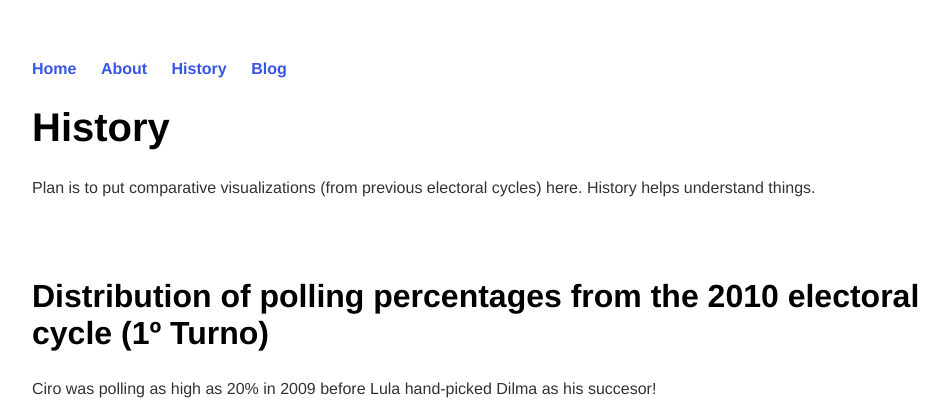
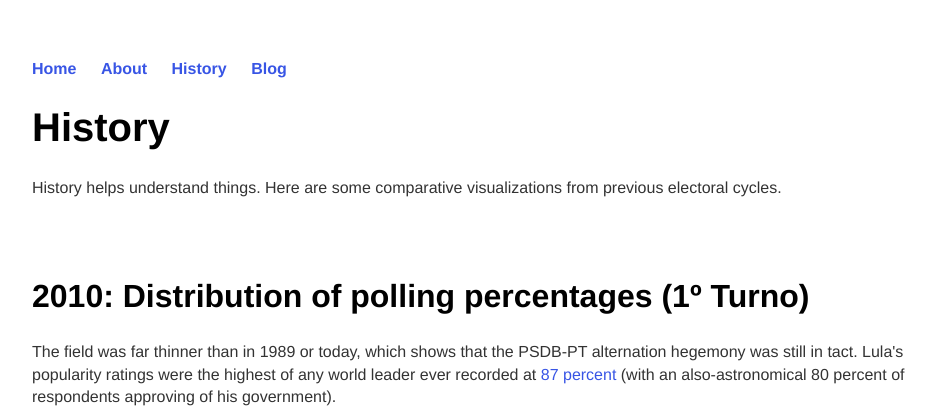
Before and after one commit to lizmckenna/elizabethmckenna.org, a Jekyll site: the page built from history/index.html, in a window 1280 px wide, cut to the strip 0-413 px from the top of the page. Shown: the whole strip, without its empty margins (160-1109 px from the left). Built offline with Jekyll 4.4.1, drawn with Linux system fonts in a browser that asks for light colours.

Commit message:
analysis of 2010 box plot and link to pesquisa

```diff
--- a/history/index.html
+++ b/history/index.html
@@ -4,10 +4,10 @@ title: brasilpolitik
 ---
 <div class="blurb">
 	<h1> History </h1>
-	<p>Plan is to put comparative visualizations (from previous electoral cycles) here. History helps understand things.</p>
+	<p>History helps understand things. Here are some comparative visualizations from previous electoral cycles.</p>
 	<br>
 	<br>
-	<h2> Distribution of polling percentages from the 2010 electoral cycle (1º Turno) </h2>
-	<p> Ciro was polling as high as 20% in 2009 before Lula hand-picked Dilma as his succesor!</p>
+	<h2> 2010: Distribution of polling percentages (1º Turno) </h2>
+	<p> The field was far thinner than in 1989 or today, which shows that the PSDB-PT alternation hegemony was still in tact. Lula's popularity ratings were the highest of any world leader ever recorded at <a href="http://g1.globo.com/politica/noticia/2010/12/popularidade-de-lula-bate-recorde-e-chega-87-diz-ibope.html">87 percent</a> (with an also-astronomical 80 percent of respondents approving of his government).</p>
 	<iframe width="900" height="800" frameborder="0" scrolling="no" src="//plot.ly/~lizmckenna/10.embed"></iframe>
 </div><!-- /.blurb -->
```
